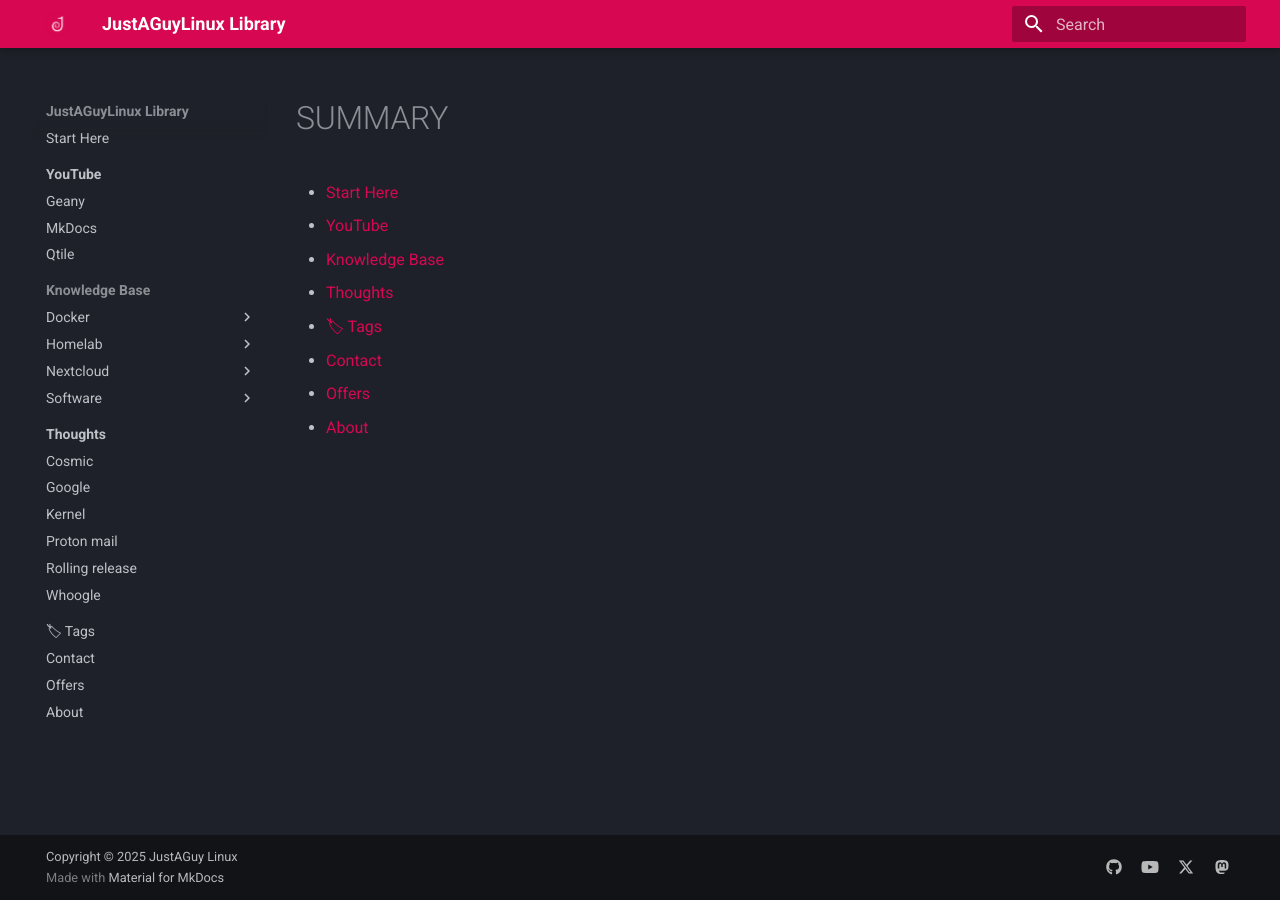
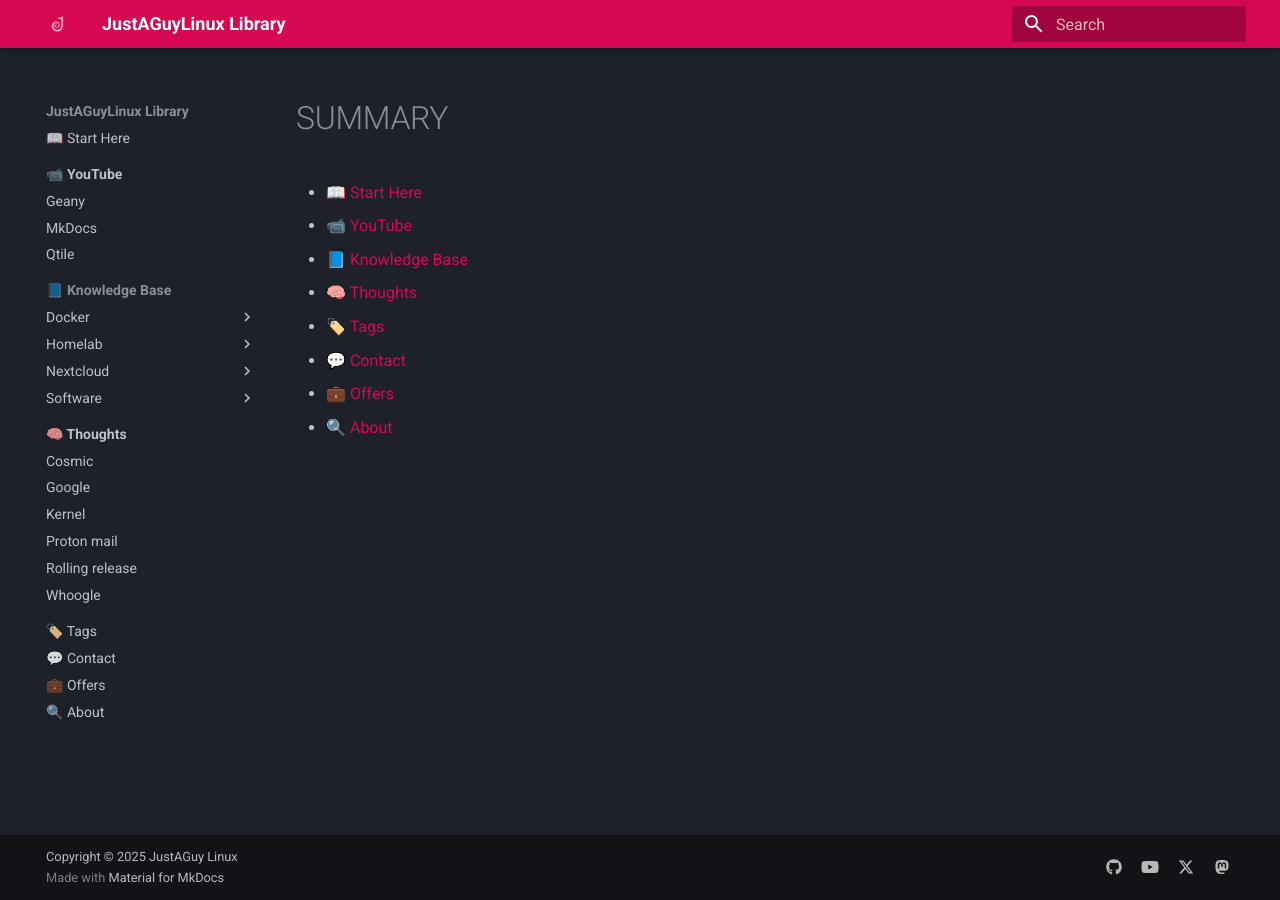
Before and after one commit to drewgrif/jagmkdocs, an MkDocs documentation site: the page built from docs/SUMMARY.md, in a window 1280 px wide. Built offline with MkDocs 1.6.1 and Material for MkDocs 9.7.7, drawn with Linux system fonts in a browser that asks for light colours.

```diff
--- a/docs/SUMMARY.md
+++ b/docs/SUMMARY.md
@@ -1,8 +1,8 @@
-- [ Start Here](index.md)
-- [ YouTube](youtube/)
-- [ Knowledge Base](documentation/)
-- [ Thoughts](thoughts/)
-- [🏷 Tags](tags.md)
-- [ Contact](contact.md)
-- [ Offers](offers.md)
-- [ About](about.md)
+- [📖 Start Here](index.md)
+- [📹 YouTube](youtube/)
+- [📘 Knowledge Base](documentation/)
+- [🧠 Thoughts](thoughts/)
+- [🏷️ Tags](tags.md)
+- [💬 Contact](contact.md)
+- [💼 Offers](offers.md)
+- [🔍 About](about.md)
```
